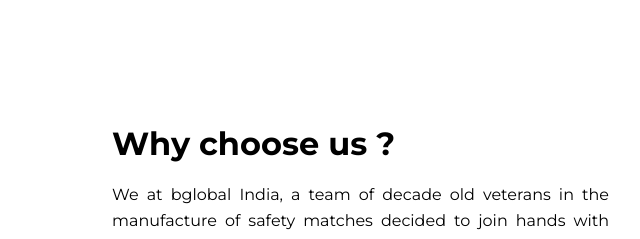
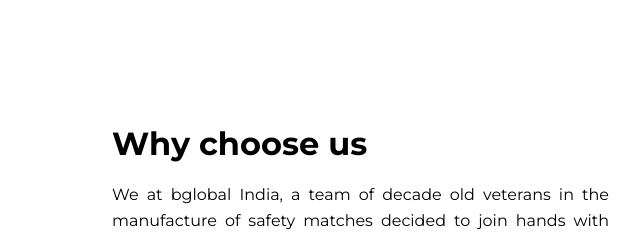
Before and after one commit to Devasenapathi/Global_Ind, a plain HTML site: page index.html in a window 1280 px wide. Shown: the part 1380-1619 px from the top of the page, 543-1183 px from the left. Drawn offline with Linux system fonts and the light colour scheme.

Commit message:
Why choose us

```diff
--- a/index.html
+++ b/index.html
@@ -72,7 +72,7 @@
         </div>
         <div class="right2">
             <div class="content2">
-                <h1>Why choose us ?</h1> <br>
+                <h1>Why choose us </h1> <br>
                 <p> We at bglobal India, a team of decade old veterans in the manufacture of safety matches decided to join hands with the aim to offer appropriate solutions to handle the demand for safety matches. We are proud to be a top matchbox manufacturers and supplier of matchboxes in India , bridging continents with the flicker of a flame. With our consistent dedication to quality and innovation, we have made a name for ourselves in the market of safety matches in Africa and Latin America by manufacturiWe have extended our reach to the far reaches of the globe from Tamil Nadu, India. With decades of experience, we set out with the goal of giving clients all over the world secure matches. We are a shining example of greatness today, illuminating lives everywhere we strike a match. We are known as the best safety matches exporters around the globe.
                     <br><br>
                     We never skimp on quality or safety.
```
